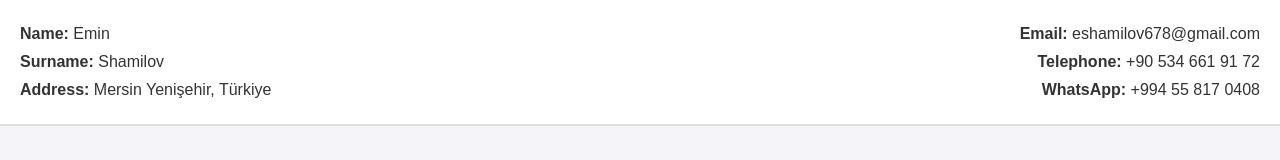
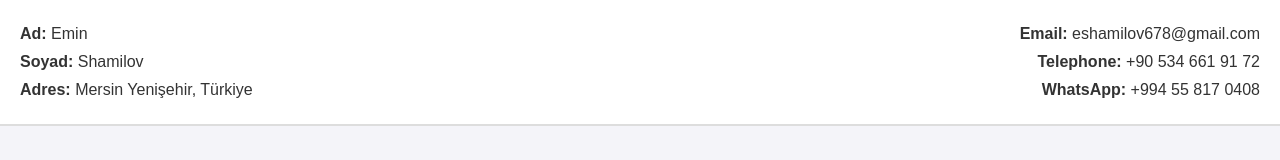
Before and after one commit to EminShamilov7/CV, a plain HTML site: page index.html in a window 1280 px wide. Shown: the top 160 px of the page. Drawn offline with Linux system fonts and the light colour scheme.

Commit message:
Update index.html

```diff
--- a/index.html
+++ b/index.html
@@ -9,9 +9,9 @@
 <body>
   <div class="header">
     <div class="left">
-      <p><strong>Name:</strong> Emin</p>
-      <p><strong>Surname:</strong> Shamilov</p>
-      <p><strong>Address:</strong> Mersin Yenişehir, Türkiye</p>
+      <p><strong>Ad:</strong> Emin</p>
+      <p><strong>Soyad:</strong> Shamilov</p>
+      <p><strong>Adres:</strong> Mersin Yenişehir, Türkiye</p>
     </div>
     <div class="right">
       <p><strong>Email:</strong> eshamilov678@gmail.com</p>
```
